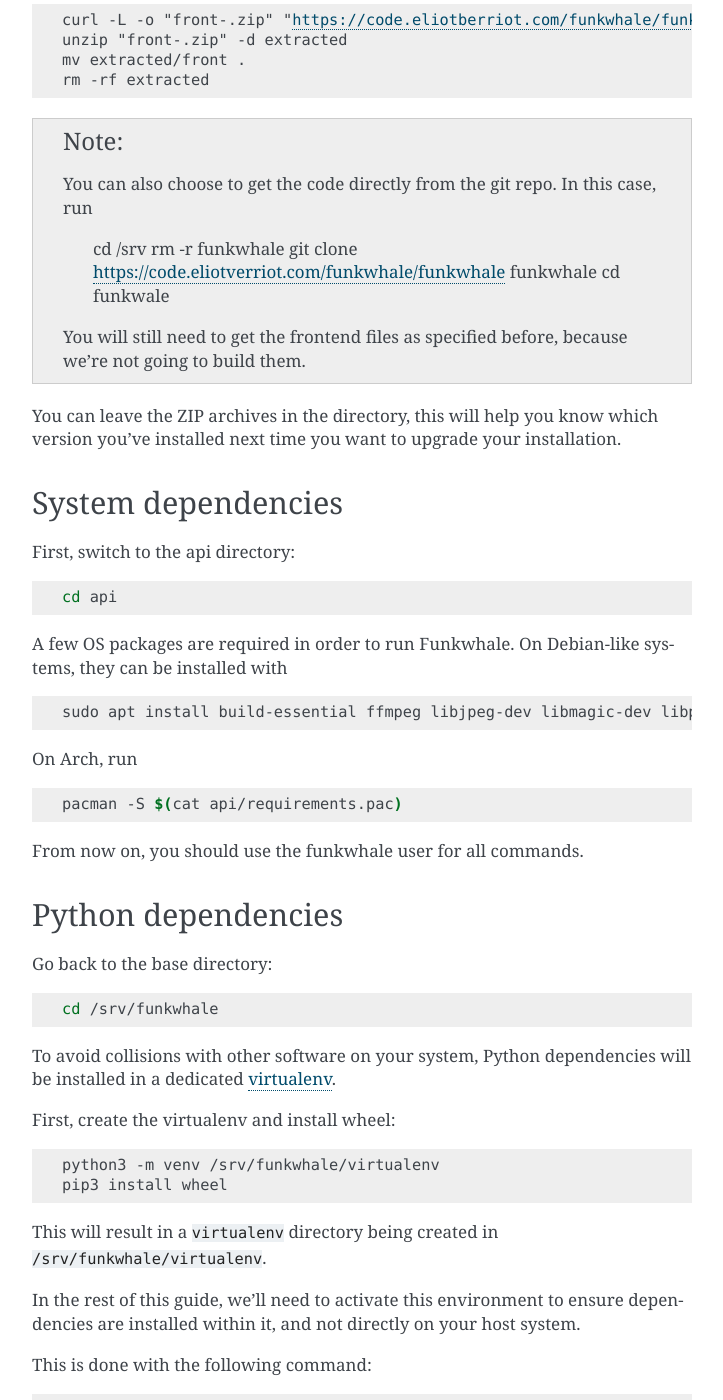
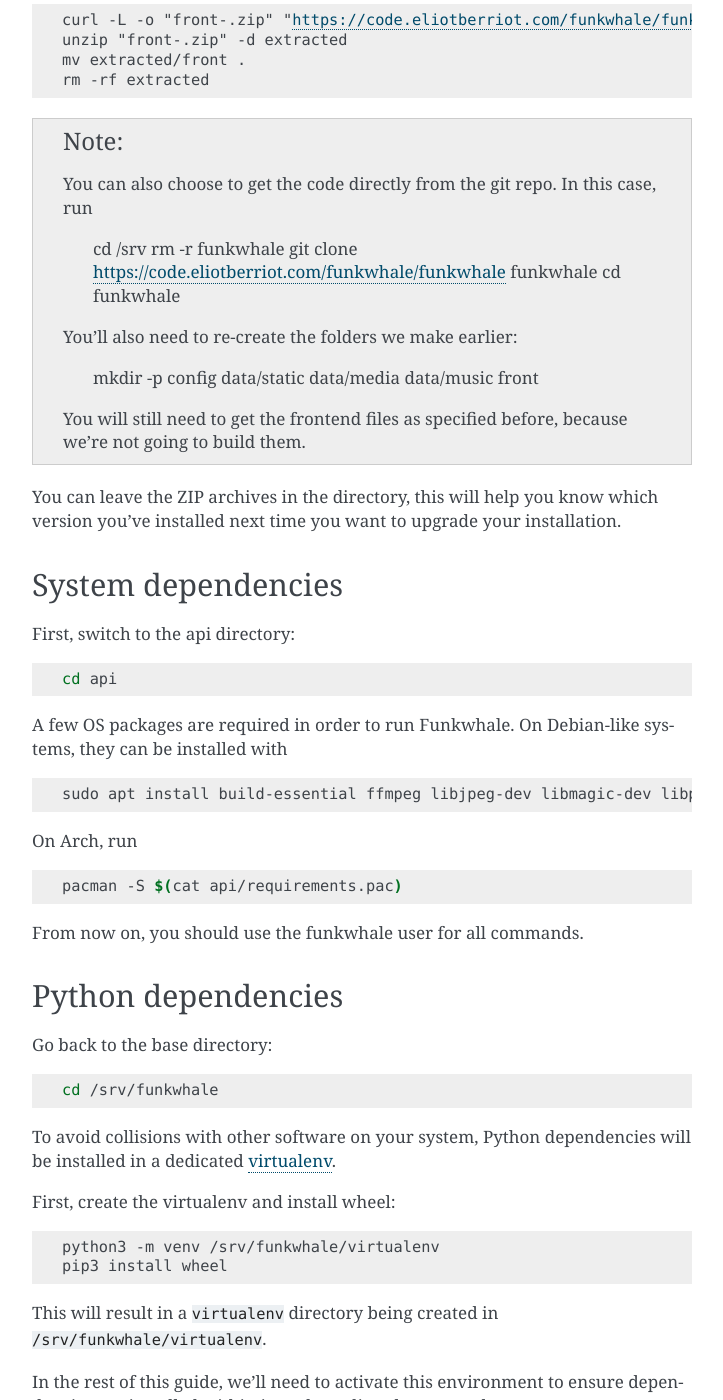
Before and after one commit to RYGhub/funkwhale, a Sphinx documentation site: the page built from docs/installation/debian.rst, in a window 1280 px wide and 1400 px high, scrolled down 2027 px. Shown: the whole window, without its empty margins (388-1111 px from the left). Built offline with Sphinx 7.4.7, drawn with Linux system fonts in a browser that asks for light colours; pages that are not in the unit, such as notebooks, are missing from menus; part of the change alters nothing that is shown; some of the changed text lies outside the part shown.

```diff
--- a/docs/installation/debian.rst
+++ b/docs/installation/debian.rst
@@ -113,8 +113,12 @@ Then we'll download the frontend files:
 
         cd /srv
         rm -r funkwhale
-        git clone https://code.eliotverriot.com/funkwhale/funkwhale funkwhale
-        cd funkwale
+        git clone https://code.eliotberriot.com/funkwhale/funkwhale funkwhale
+        cd funkwhale
+
+    You'll also need to re-create the folders we make earlier:
+
+        mkdir -p config data/static data/media data/music front
 
     You will still need to get the frontend files as specified before, because
     we're not going to build them.
@@ -183,7 +187,7 @@ Finally, install the python dependencies:
 
 .. code-block:: shell
 
-    pip3 install -r api/requirements.txt
+    pip install -r api/requirements.txt
 
 .. important::
 
@@ -239,7 +243,7 @@ You should now be able to import the initial database structure:
 
 .. code-block:: shell
 
-    python3 api/manage.py migrate
+    python api/manage.py migrate
 
 This will create the required tables and rows.
 
@@ -264,13 +268,13 @@ You can then create your first user account:
 
 .. code-block:: shell
 
-    python3 api/manage.py createsuperuser
+    python api/manage.py createsuperuser
 
 If you ever want to change a user's password from the command line, just run:
 
 .. code-block:: shell
 
-    python3 api/manage.py changepassword <user>
+    python api/manage.py changepassword <user>
 
 Collect static files
 --------------------
@@ -280,7 +284,7 @@ We need to collect them explicitly, so they can be served by the webserver:
 
 .. code-block:: shell
 
-    python3 api/manage.py collectstatic
+    python api/manage.py collectstatic
 
 This should populate the directory you choose for the ``STATIC_ROOT`` variable
 in your ``.env`` file.
```
